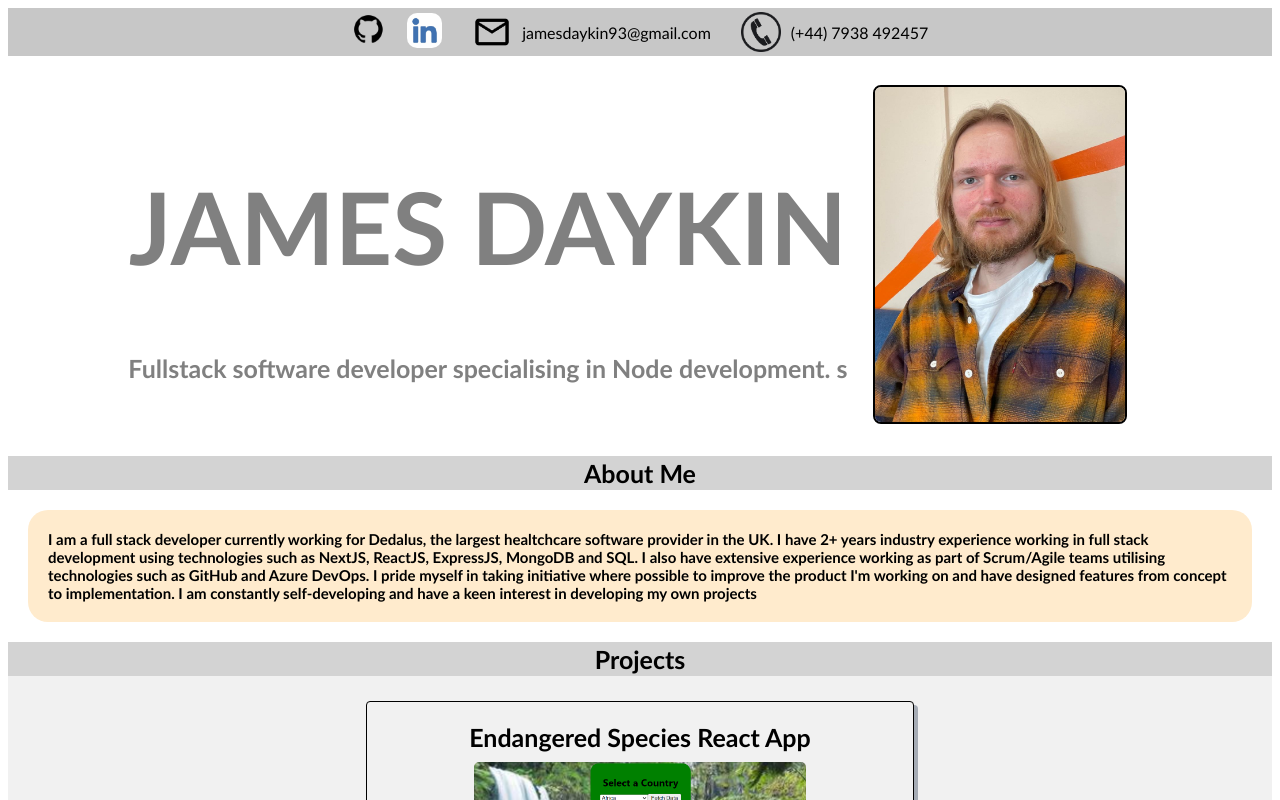
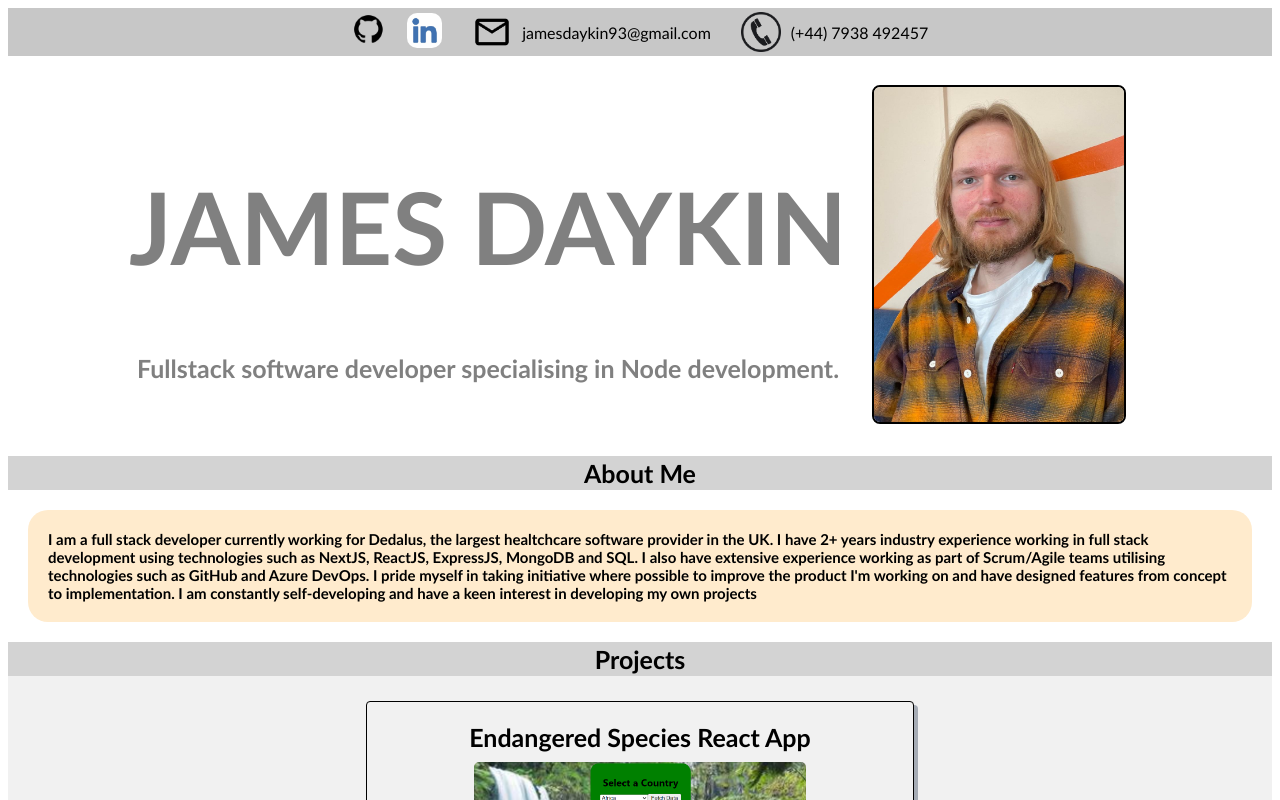
Before and after one commit to James-Daykin/portfolionew, a React (Create React App) app: page / in a window 1280 px wide. Shown: the top 800 px of the page. Built offline with nearby package versions, Linux system fonts and the light colour scheme.

Commit message:
changed text

```diff
--- a/src/components/BioTop.tsx
+++ b/src/components/BioTop.tsx
@@ -9,7 +9,7 @@ const BioTop: React.FC = () => {
         <div className="lines">
           <h1>JAMES DAYKIN</h1>
           <h2>
-            Fullstack software developer specialising in Node development. s{" "}
+            Fullstack software developer specialising in Node development.{" "}
             <br />
             <br />
           </h2>
```
